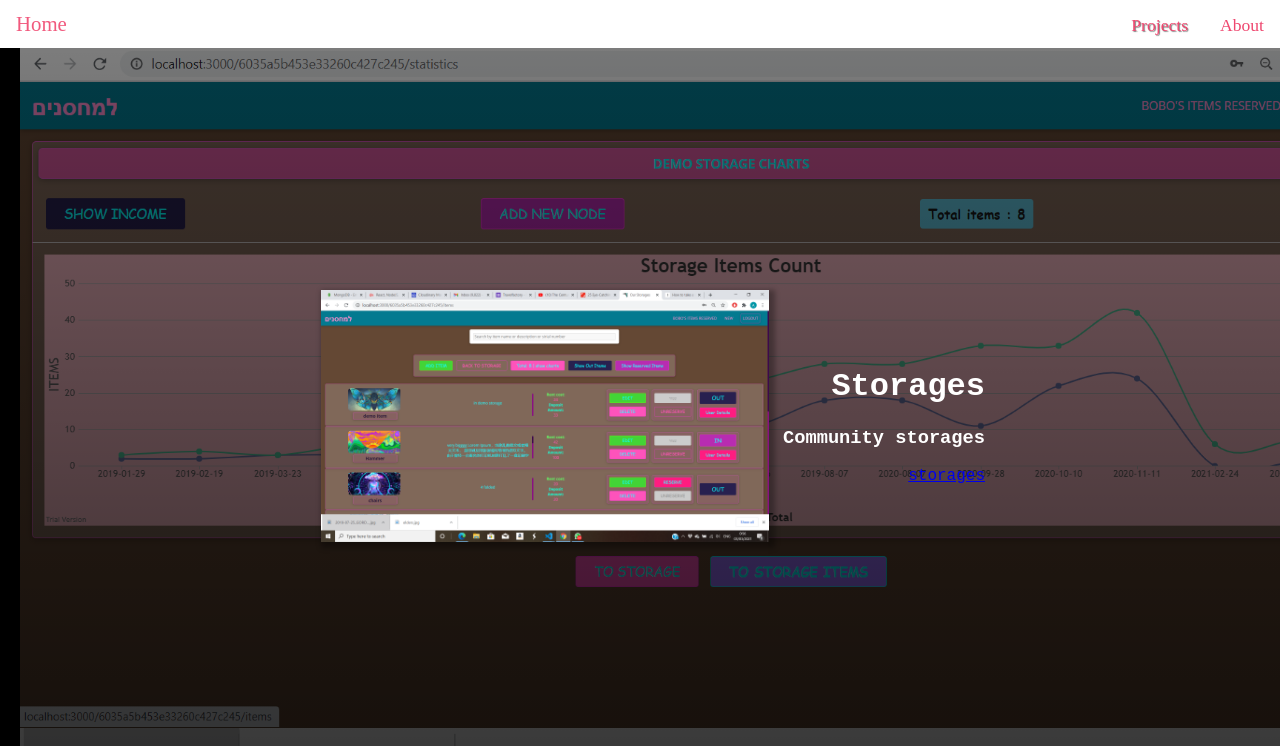
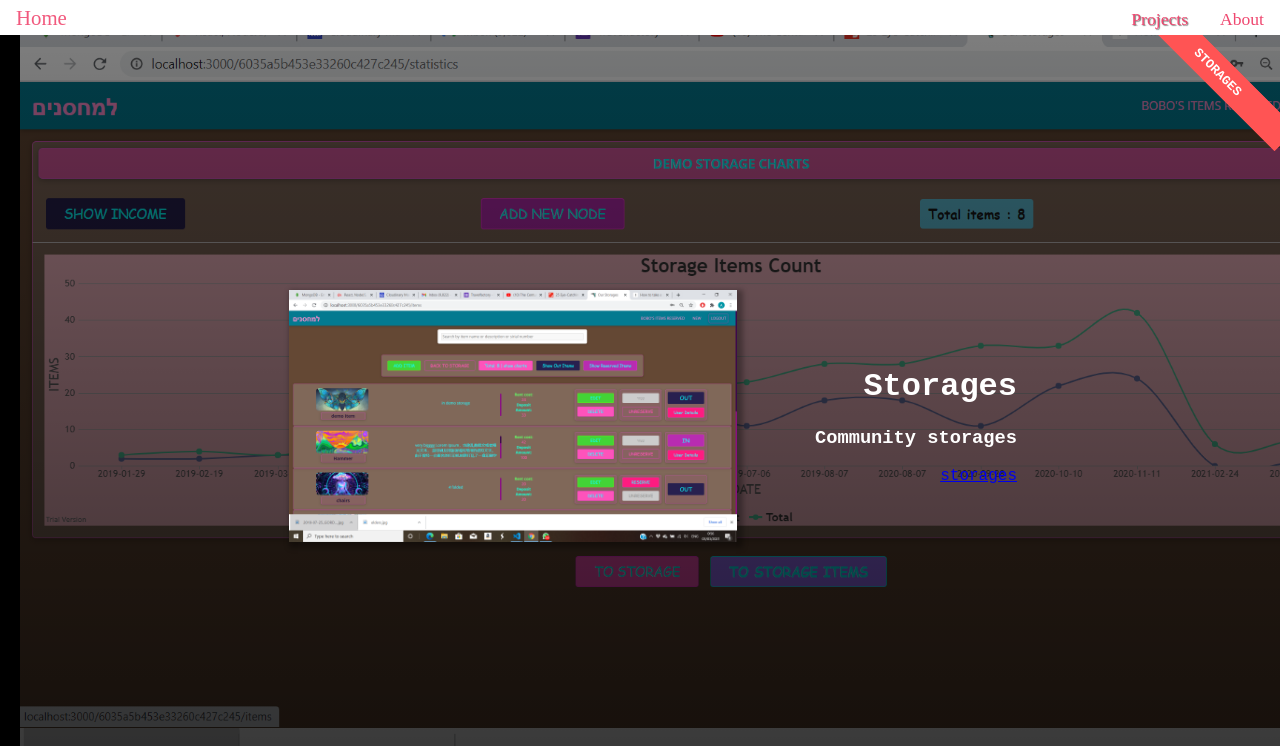
Before and after one commit to amabelleS/my-protfolio, a React (Create React App) app: page /projects in a window 1280 px wide. Shown: the top 746 px of the page. Built offline with nearby package versions, Linux system fonts and the light colour scheme; a web font is replaced by a local one.

Commit message:
project badge

```diff
--- a/src/pages/Projects.css
+++ b/src/pages/Projects.css
@@ -19,6 +19,7 @@
   box-shadow: 3px 3px 5px 3px rgba(0, 0, 0, 0.3);
   /* transform: skew(20deg); */
   overflow: hidden;
+  margin-right: 4rem;
 }
 
 .projects_img_container img {
@@ -45,6 +46,8 @@
   justify-content: center;
   color: white;
   width: 100vw;
+  /* height: 100vh; */
+  overflow: hidden;
 }
 
 .project:hover .projects_img_container {
--- a/src/pages/Projects.js
+++ b/src/pages/Projects.js
@@ -3,9 +3,6 @@ import React from 'react';
 import ProjectsList from '../shared/components/projects/ProjectsList';
 
 import './Projects.css';
-
-import dashbourdUrl from '../assets/dashboad.jpg';
-import storagesItems from '../assets/items.png';
 
 const Projects = () => {
   return (
--- a/src/shared/components/navigation/MainHeader.css
+++ b/src/shared/components/navigation/MainHeader.css
@@ -1,6 +1,6 @@
 .main-header {
   width: 100%;
-  height: 3rem;
+  height: 2.2rem;
   display: flex;
   align-items: center;
   position: fixed;
--- a/src/shared/components/projects/Project.js
+++ b/src/shared/components/projects/Project.js
@@ -6,10 +6,12 @@ const Project = (props) => {
   return (
     // <li className={`project  ${(props.background && 'project--storages') || ''}`}>
     <li className={`project project--${props.name}`}>
+      <h2 className="project__badge">{props.name}</h2>
       <div className="projects_img_container">
         <img src={props.src} alt="dashbourd" />
       </div>
       <div className="projects_info">
+        <h2 className="project__badge">{props.name}</h2>
         <h1>{props.name}</h1>
         <h3 className="projects_info_subtitle">{props.description}</h3>
         <a href={props.url}>{props.name}</a>
--- a/src/shared/components/projects/ProjectsList.css
+++ b/src/shared/components/projects/ProjectsList.css
@@ -22,3 +22,19 @@
 .project h1 {
   text-transform: capitalize;
 }
+
+.project__badge {
+  position: absolute;
+  top: 0;
+  right: 0;
+  margin: 0;
+  font-size: 0.8rem;
+  color: white;
+  background: #ff5454;
+  padding: 0.5rem;
+  transform: rotate(45deg) translate(2.4rem, 1.2rem);
+  transform-origin: center;
+  width: 12rem;
+  text-align: center;
+  text-transform: uppercase;
+}
```
